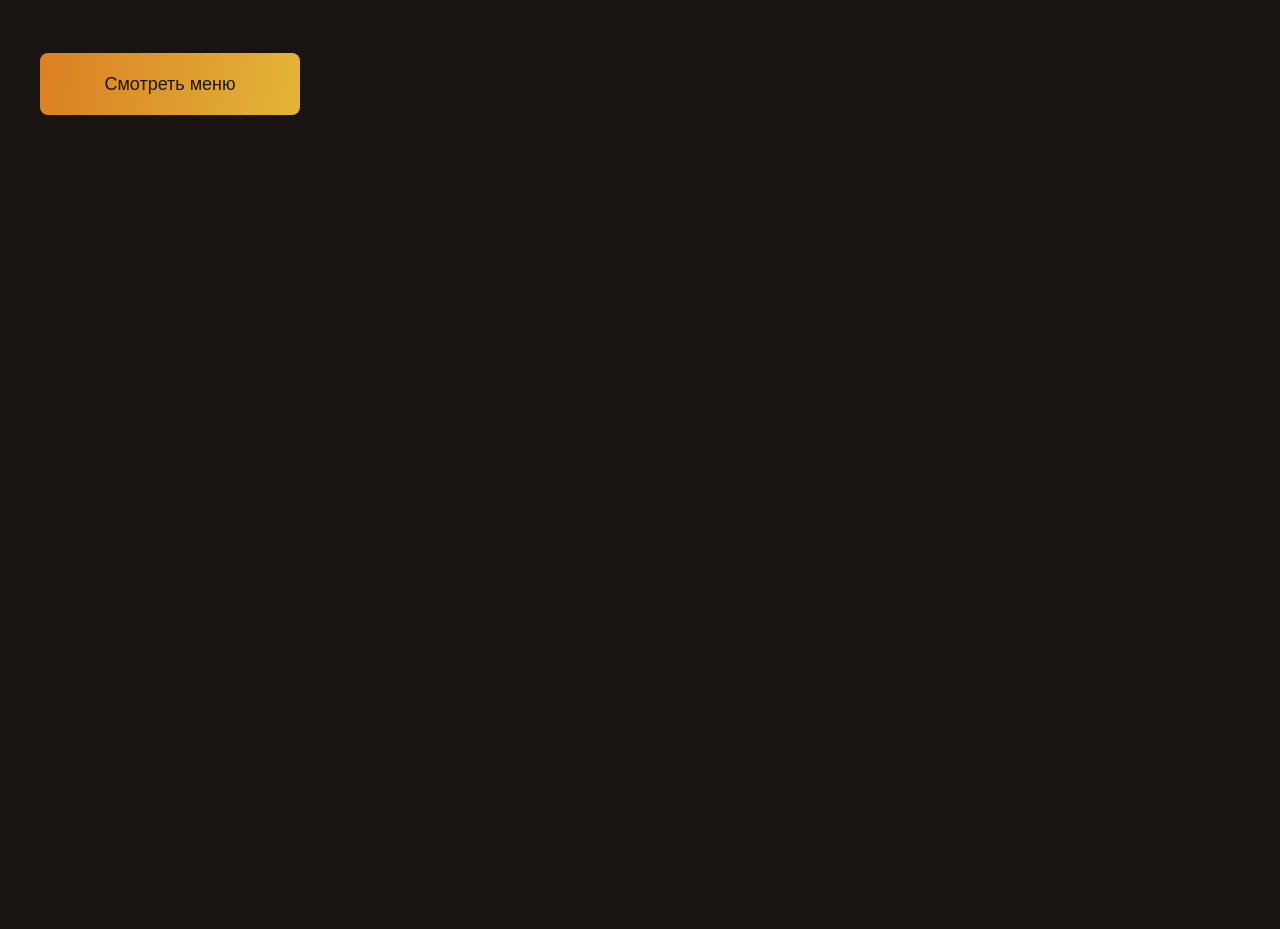
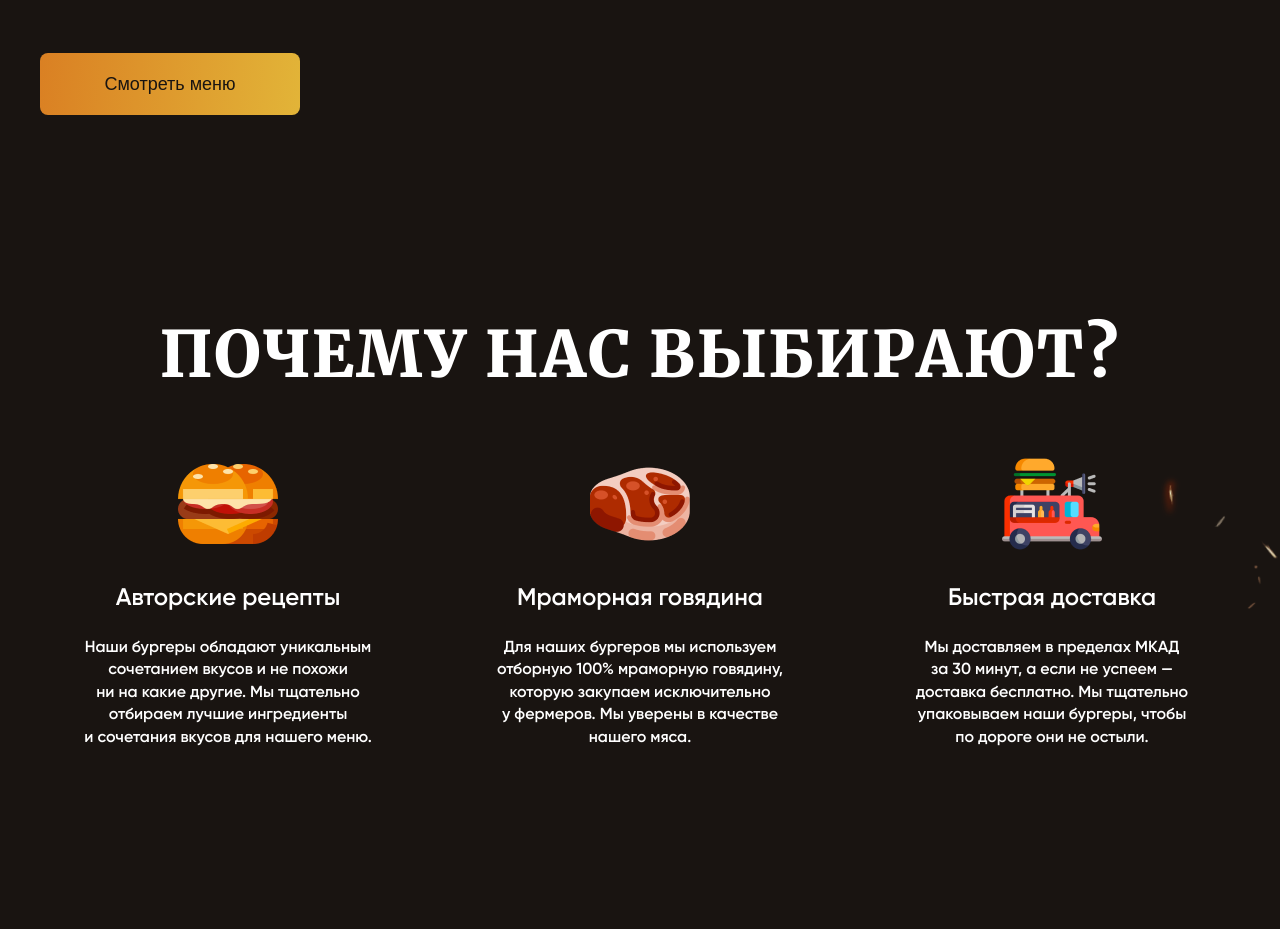
Before and after one commit to crossfire3001/burgers-landing, a plain HTML site: page index.html in a window 1280 px wide. Shown: the part 766-1695 px from the top of the page. Before the commit the page ends 1080 px from the top, so only its background shows below. Drawn offline with Linux system fonts and the light colour scheme.

Commit message:
"Why" section ready

```diff
--- a/index.html
+++ b/index.html
@@ -46,6 +46,45 @@
       </section>
     </section>
 
+    <section class="why">
+      <div class="container">
+        <div class="why-title">почему нас выбирают?</div>
+        <div class="why-items">
+          <div class="why-item">
+            <img src="images/burger.png" alt="burger" class="why-item-image" />
+            <div class="why-item-title">Авторские рецепты</div>
+            <div class="why-item-text">
+              Наши бургеры обладают уникальным сочетанием вкусов и не похожи
+              ни на какие другие. Мы тщательно отбираем лучшие ингредиенты
+              и сочетания вкусов для нашего меню.
+            </div>
+          </div>
+          <div class="why-item">
+            <img src="images/meat.png" alt="meat" class="why-item-image" />
+            <div class="why-item-title">Мраморная говядина</div>
+            <div class="why-item-text">
+              Для наших бургеров мы используем отборную 100% мраморную говядину,
+              которую закупаем исключительно у фермеров. Мы уверены в качестве
+              нашего мяса.
+            </div>
+          </div>
+          <div class="why-item">
+            <img
+              src="images/food truck.png"
+              alt="food truck"
+              class="why-item-image"
+            />
+            <div class="why-item-title">Быстрая доставка</div>
+            <div class="why-item-text">
+              Мы доставляем в пределах МКАД за 30 минут, а если не успеем —
+              доставка бесплатно. Мы тщательно упаковываем наши бургеры, чтобы
+              по дороге они не остыли.
+            </div>
+          </div>
+        </div>
+      </div>
+    </section>
+
 
   </body>
 </html>
--- a/styles/style.css
+++ b/styles/style.css
@@ -143,3 +143,42 @@ body {
   top: -123px;
   left: calc(100% - 991px);
 }
+
+.why {
+  background-image: url("../images/whybg.png");
+  background-position: top center;
+  background-size: initial;
+  padding-bottom: 180px;
+}
+
+.why-title {
+  font-family: "Merriweather", sans-serif;
+  font-size: 64px;
+  line-height: 80px;
+  text-align: center;
+  letter-spacing: 0.03em;
+  text-transform: uppercase;
+}
+
+.why-items {
+  margin-top: 60px;
+  display: grid;
+  gap: 100px;
+  grid-template-columns: repeat(3, 312px);
+  justify-content: center;
+}
+
+.why-item {
+  text-align: center;
+}
+
+.why-item-title {
+  font-size: 24px;
+  line-height: 29px;
+  padding: 24px 0;
+}
+
+.why-item-text {
+  font-size: 16px;
+  line-height: 140%;
+}
```
Also changed, not shown: images/burger.png (added), images/food truck.png (added), images/meat.png (added), images/whybg.png (added).
